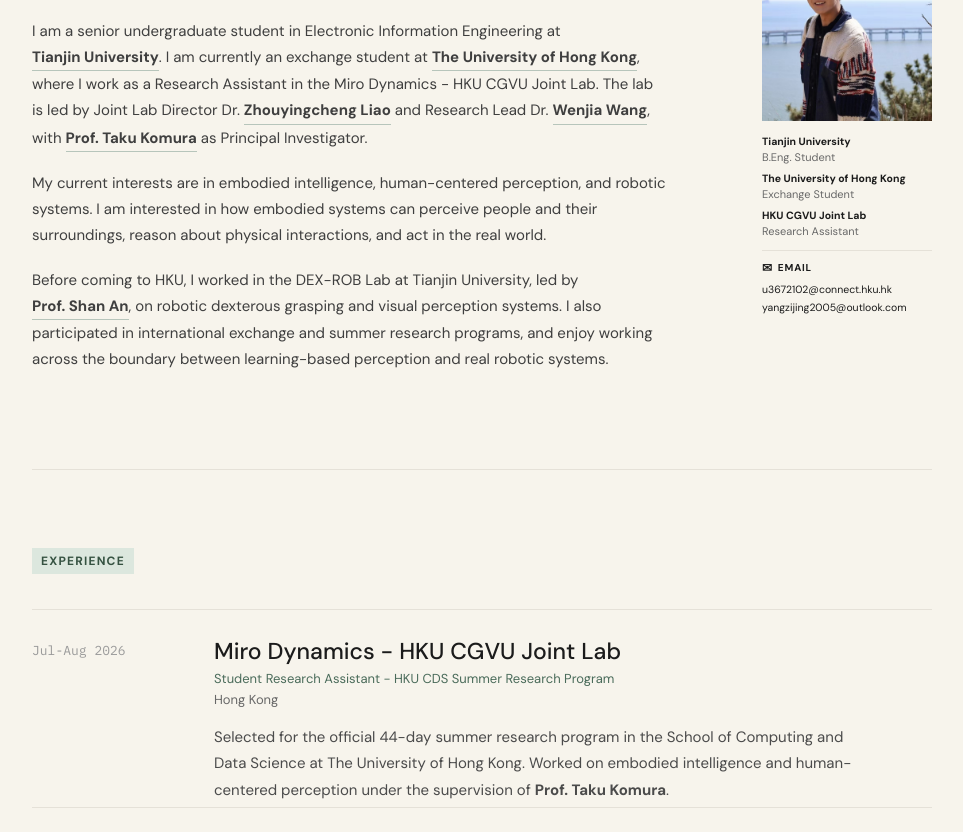
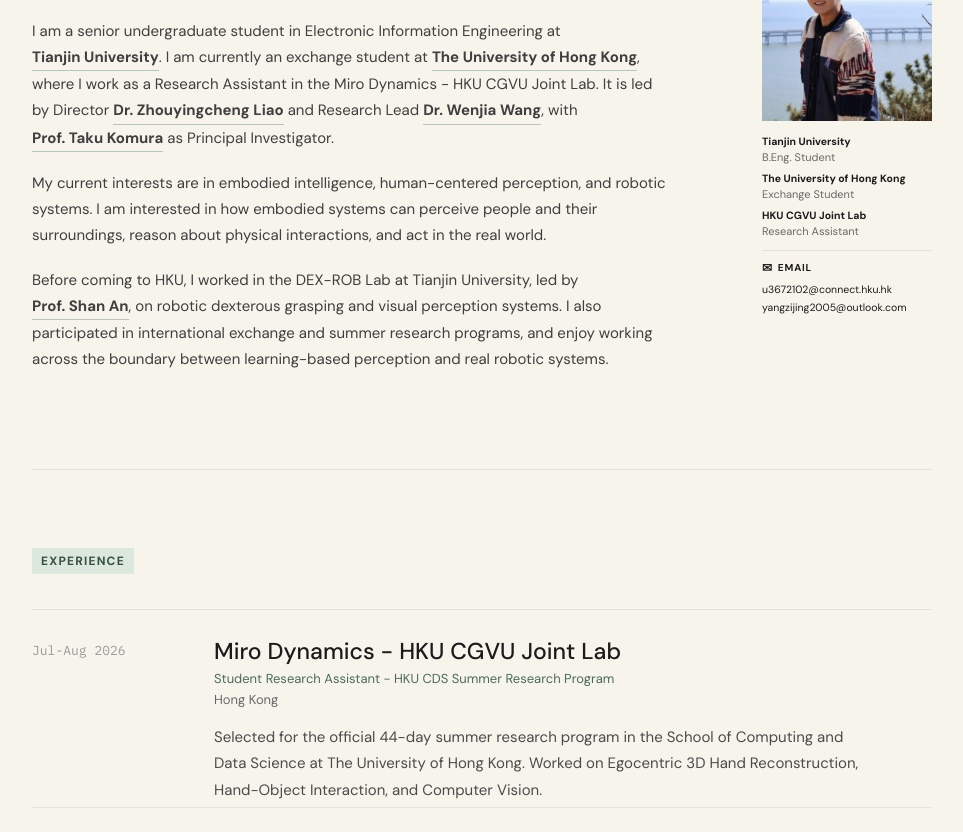
Before and after one commit to yangzijing0601/yangzijing0601.github.io, a plain HTML site: page index.html in a window 1280 px wide. Shown: the part 250-1082 px from the top of the page, without its empty margins (158-1121 px from the left). Drawn offline with Linux system fonts and the light colour scheme.

Commit message:
Refine joint lab and summer research wording

```diff
--- a/index.html
+++ b/index.html
@@ -28,7 +28,7 @@
       <div class="about-copy">
         <p class="eyebrow">Profile</p>
         <h1 id="profile-title">Zijing Yang <span class="name-cn">杨子靖</span></h1>
-        <p>I am a senior undergraduate student in Electronic Information Engineering at <a href="https://www.tju.edu.cn/" target="_blank" rel="noreferrer">Tianjin University</a>. I am currently an exchange student at <a href="https://www.hku.hk/" target="_blank" rel="noreferrer">The University of Hong Kong</a>, where I work as a Research Assistant in the Miro Dynamics - HKU CGVU Joint Lab. The lab is led by Joint Lab Director Dr. <a href="https://zycliao.com/" target="_blank" rel="noreferrer"><strong>Zhouyingcheng Liao</strong></a> and Research Lead Dr. <a href="https://wenjiawang0312.github.io/" target="_blank" rel="noreferrer"><strong>Wenjia Wang</strong></a>, with <a href="https://i.cs.hku.hk/~taku/" target="_blank" rel="noreferrer"><strong>Prof. Taku Komura</strong></a> as Principal Investigator.</p>
+        <p>I am a senior undergraduate student in Electronic Information Engineering at <a href="https://www.tju.edu.cn/" target="_blank" rel="noreferrer">Tianjin University</a>. I am currently an exchange student at <a href="https://www.hku.hk/" target="_blank" rel="noreferrer">The University of Hong Kong</a>, where I work as a Research Assistant in the Miro Dynamics - HKU CGVU Joint Lab. It is led by Director <a href="https://zycliao.com/" target="_blank" rel="noreferrer"><strong>Dr. Zhouyingcheng Liao</strong></a> and Research Lead <a href="https://wenjiawang0312.github.io/" target="_blank" rel="noreferrer"><strong>Dr. Wenjia Wang</strong></a>, with <a href="https://i.cs.hku.hk/~taku/" target="_blank" rel="noreferrer"><strong>Prof. Taku Komura</strong></a> as Principal Investigator.</p>
         <p>My current interests are in embodied intelligence, human-centered perception, and robotic systems. I am interested in how embodied systems can perceive people and their surroundings, reason about physical interactions, and act in the real world.</p>
         <p>Before coming to HKU, I worked in the DEX-ROB Lab at Tianjin University, led by <a href="https://seea.tju.edu.cn/info/1013/5062.htm" target="_blank" rel="noreferrer"><strong>Prof. Shan An</strong></a>, on robotic dexterous grasping and visual perception systems. I also participated in international exchange and summer research programs, and enjoy working across the boundary between learning-based perception and real robotic systems.</p>
       </div>
@@ -62,7 +62,7 @@
           <h3><a href="https://hku-cg.github.io/" target="_blank" rel="noreferrer">Miro Dynamics - HKU CGVU Joint Lab</a></h3>
           <p class="experience-role">Student Research Assistant - HKU CDS Summer Research Program</p>
           <p class="experience-location">Hong Kong</p>
-          <p>Selected for the official 44-day summer research program in the School of Computing and Data Science at The University of Hong Kong. Worked on embodied intelligence and human-centered perception under the supervision of <a href="https://i.cs.hku.hk/~taku/" target="_blank" rel="noreferrer"><strong>Prof. Taku Komura</strong></a>.</p>
+          <p>Selected for the official 44-day summer research program in the School of Computing and Data Science at The University of Hong Kong. Worked on Egocentric 3D Hand Reconstruction, Hand-Object Interaction, and Computer Vision.</p>
         </div>
       </article>
 
```
